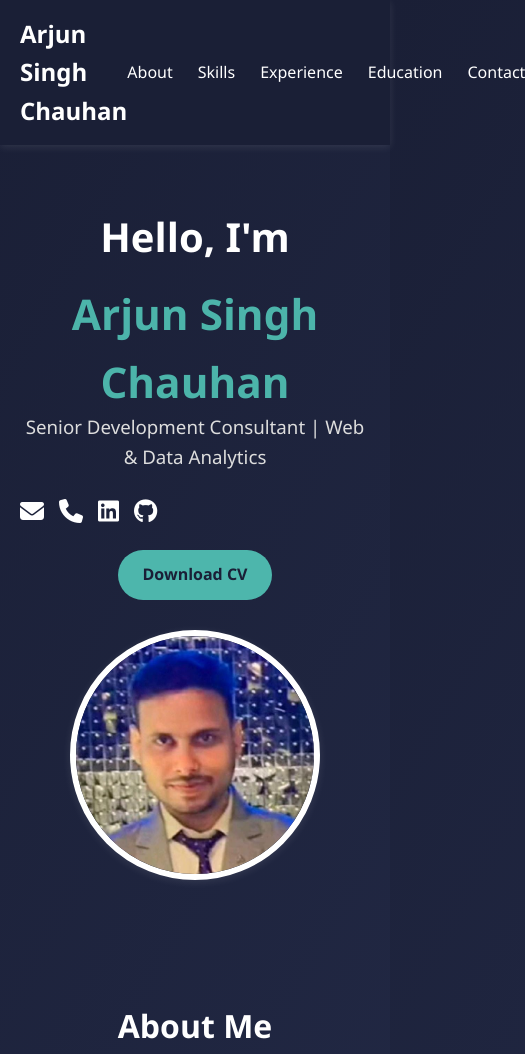
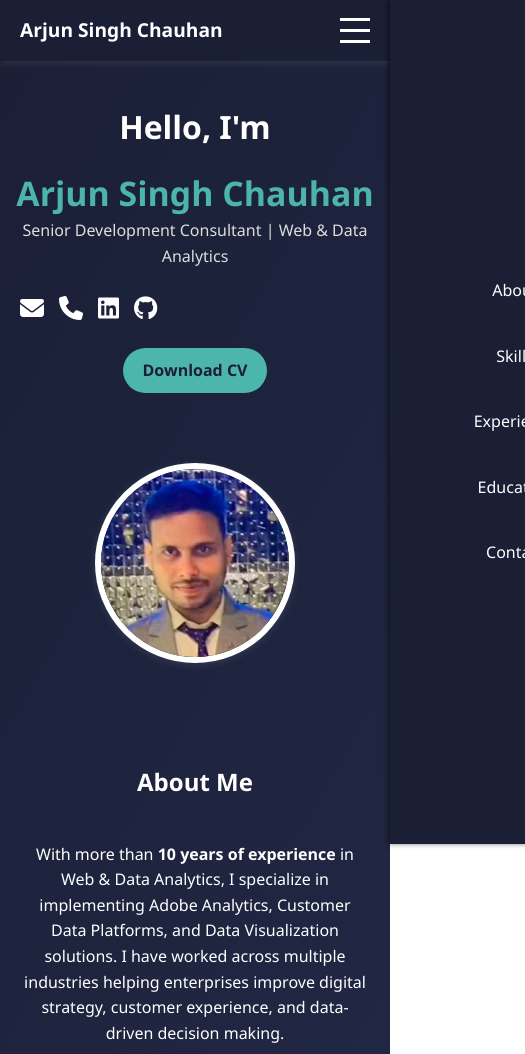
Before and after one commit to CodeWithRuhani/arjun-portfolio, a plain HTML site: page index.html in a window 390 px wide. Shown: the top 1054 px of the page, 525 px wide, since content can reach past the window. Drawn offline with Linux system fonts and the light colour scheme.

Commit message:
Update index.html

```diff
--- a/index.html
+++ b/index.html
@@ -2,7 +2,7 @@
 <html lang="en">
 <head>
   <meta charset="UTF-8" />
-  <meta name="viewport" content="width=device-width, initial-scale=1.0"/>
+  <meta name="viewport" content="width=device-width, initial-scale=1.0" />
   <title>Arjun Singh Chauhan | Portfolio</title>
   <link rel="stylesheet" href="https://cdnjs.cloudflare.com/ajax/libs/font-awesome/6.5.0/css/all.min.css">
   <style>
@@ -25,6 +25,11 @@
       background: var(--background-gradient);
       color: var(--text-color);
       line-height: 1.6;
+      transition: transform 0.3s ease-in-out;
+    }
+
+    body.nav-active {
+      transform: translateX(-250px);
     }
 
     header {
@@ -40,12 +45,15 @@
       display: flex;
       justify-content: space-between;
       align-items: center;
+      max-width: 1100px;
+      margin: 0 auto;
     }
 
     .logo {
       font-size: 1.5rem;
       font-weight: bold;
       color: var(--primary-color);
+      z-index: 1001;
     }
 
     .nav-links {
@@ -65,18 +73,48 @@
       color: #4db6ac;
     }
 
+    .menu-toggle {
+      display: none;
+      cursor: pointer;
+      flex-direction: column;
+      justify-content: space-between;
+      width: 30px;
+      height: 25px;
+      z-index: 1001;
+    }
+
+    .menu-toggle .bar {
+      height: 3px;
+      width: 100%;
+      background-color: var(--primary-color);
+      transition: all 0.3s ease-in-out;
+    }
+
+    .nav-active .menu-toggle .bar:nth-child(2) {
+      opacity: 0;
+    }
+
+    .nav-active .menu-toggle .bar:nth-child(1) {
+      transform: translateY(11px) rotate(45deg);
+    }
+
+    .nav-active .menu-toggle .bar:nth-child(3) {
+      transform: translateY(-11px) rotate(-45deg);
+    }
+
     .hero {
       padding: 60px 20px;
       display: flex;
       flex-wrap: wrap;
       align-items: center;
       justify-content: center;
+      gap: 40px;
     }
 
     .hero-text {
       flex: 1;
       max-width: 600px;
-      margin-right: 40px;
+      text-align: left;
     }
 
     h1 {
@@ -186,6 +224,18 @@
       border-left: 3px solid #4db6ac;
       padding-left: 1rem;
       margin-bottom: 1rem;
+      position: relative;
+    }
+
+    .timeline-item::before {
+      content: '';
+      position: absolute;
+      top: 0.5rem;
+      left: -9px;
+      width: 15px;
+      height: 15px;
+      background: #4db6ac;
+      border-radius: 50%;
     }
 
     .timeline-item h3 {
@@ -204,20 +254,6 @@
       color: #aaa;
     }
 
-    @media (max-width: 768px) {
-      .hero {
-        flex-direction: column;
-        text-align: center;
-      }
-
-      .hero-text {
-        margin-right: 0;
-      }
-
-      .profile-pic {
-        margin-top: 30px;
-      }
-    }
     #contact a {
       color: white;
       text-decoration: none;
@@ -227,6 +263,99 @@
       color: #ccc;
     }
 
+    /* --- Media Queries --- */
+
+    @media (max-width: 1024px) {
+      .nav-links {
+        gap: 15px;
+      }
+
+      .hero {
+        padding: 40px 20px;
+      }
+    }
+
+    @media (max-width: 768px) {
+      .nav-links {
+        position: fixed;
+        right: -250px;
+        top: 0;
+        height: 100vh;
+        width: 250px;
+        background-color: #1a1f36;
+        flex-direction: column;
+        justify-content: center;
+        align-items: center;
+        gap: 40px;
+        transition: right 0.3s ease-in-out;
+        box-shadow: -2px 0 5px rgba(0,0,0,0.5);
+      }
+
+      body.nav-active .nav-links {
+        right: 0;
+      }
+
+      .menu-toggle {
+        display: flex;
+      }
+
+      .hero {
+        flex-direction: column;
+        text-align: center;
+      }
+
+      .hero-text {
+        margin-right: 0;
+        text-align: center;
+      }
+
+      .profile-pic {
+        margin-top: 30px;
+      }
+
+      .section-title {
+        font-size: 1.8rem;
+      }
+
+      .timeline {
+        padding: 0 10px;
+      }
+    }
+
+    @media (max-width: 480px) {
+      .logo {
+        font-size: 1.2rem;
+      }
+
+      h1 {
+        font-size: 2rem;
+      }
+
+      .name-pulse span {
+        font-size: 2rem;
+      }
+
+      .hero-text h3 {
+        font-size: 1rem;
+      }
+
+      .profile-pic {
+        width: 200px;
+        height: 200px;
+      }
+
+      .btn-download {
+        padding: 10px 20px;
+      }
+
+      .section-title {
+        font-size: 1.5rem;
+      }
+
+      .skill-card {
+        padding: 12px;
+      }
+    }
   </style>
 </head>
 <body>
@@ -241,6 +370,11 @@
         <li><a href="#education">Education</a></li>
         <li><a href="#contact">Contact</a></li>
       </ul>
+      <div class="menu-toggle">
+        <span class="bar"></span>
+        <span class="bar"></span>
+        <span class="bar"></span>
+      </div>
     </nav>
   </header>
 
@@ -342,7 +476,7 @@
   <section id="education">
   <div class="container">
     <h2 class="section-title">Education</h2>
-
+    <div class="timeline">
       <div class="timeline-item">
         <h3>M.S. in AI & Data Science</h3>
         <span>Woolf University, UK | 2022 – 2025</span>
@@ -357,7 +491,7 @@
         <h3>Diploma in Mechanical Engineering</h3>
         <span>Hewett Polytechnic | 2010 – 2013</span>
       </div>
-
+    </div>
   </div>
 </section>
 
@@ -375,5 +509,21 @@
     &copy; 2025 Arjun Singh Chauhan. All Rights Reserved. Made by Jarnail Singh
   </footer>
 
+  <script>
+    const menuToggle = document.querySelector('.menu-toggle');
+    const body = document.querySelector('body');
+    const navLinks = document.querySelector('.nav-links');
+
+    menuToggle.addEventListener('click', () => {
+      body.classList.toggle('nav-active');
+    });
+
+    navLinks.addEventListener('click', (e) => {
+      if (e.target.tagName === 'A') {
+        body.classList.remove('nav-active');
+      }
+    });
+  </script>
+
 </body>
 </html>
```
Lines whose indentation alone changed are shown as unchanged.
